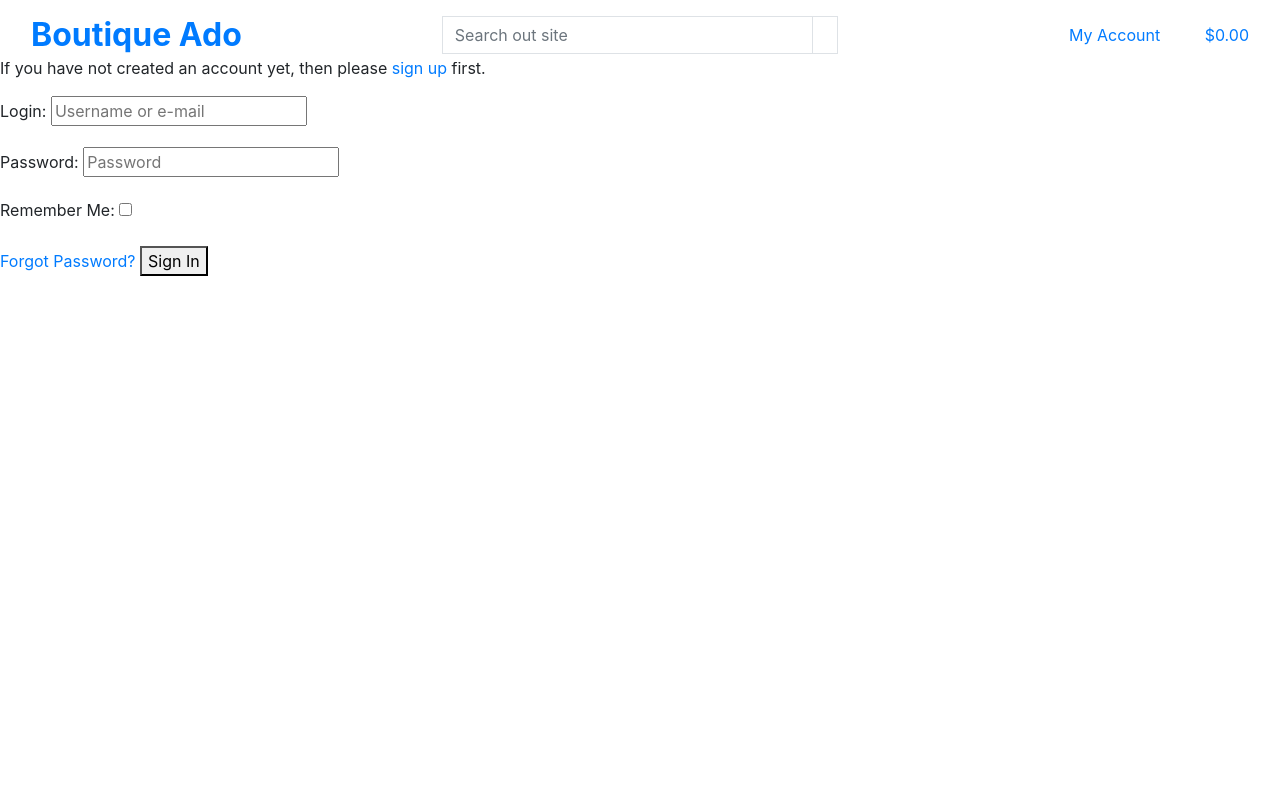
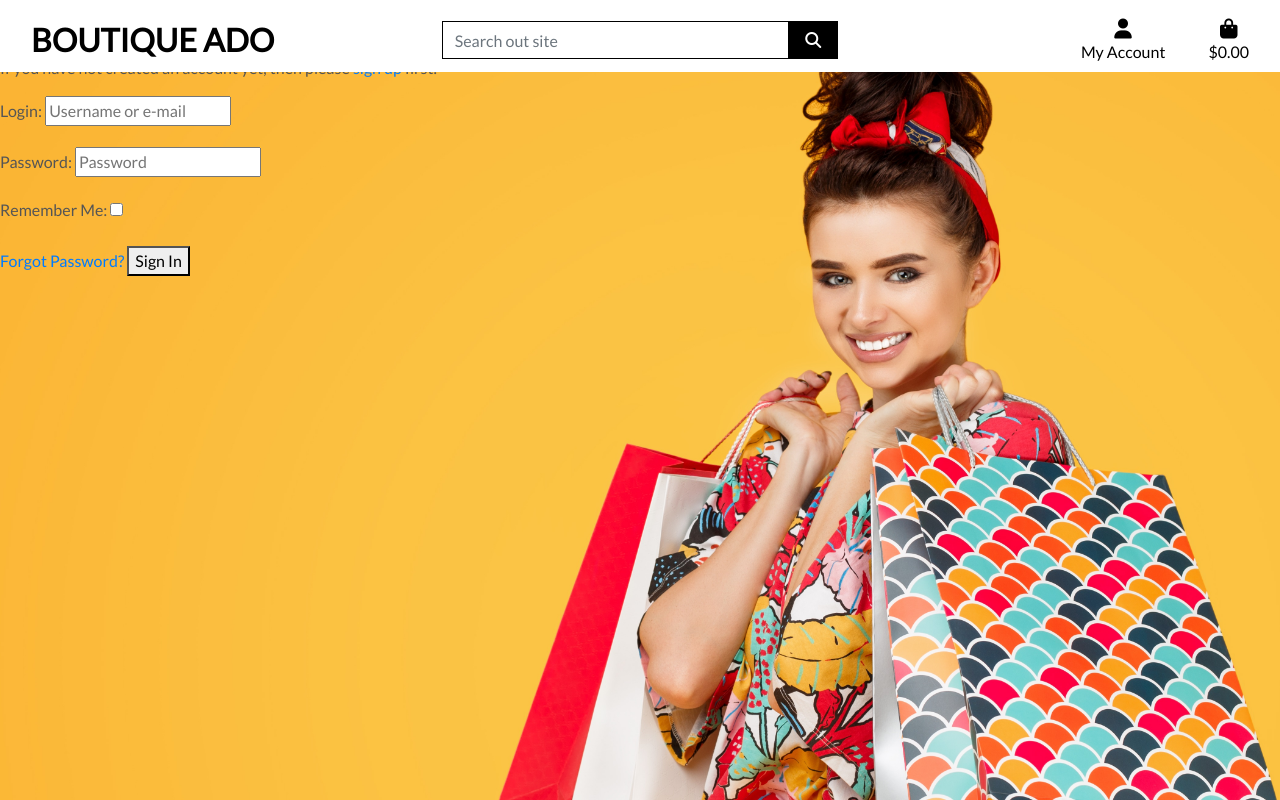
Before and after one commit to Darian-Frey/my_boutique, a Django app: page /accounts/login/ in a window 1280 px wide. Run offline with Django 3.2, Linux system fonts and the light colour scheme; some libraries are stand-ins or nearby versions.

Commit message:
completed home page header and css

```diff
--- a/my_boutique/settings.py
+++ b/my_boutique/settings.py
@@ -147,6 +147,10 @@ USE_TZ = True
 # https://docs.djangoproject.com/en/3.2/howto/static-files/
 
 STATIC_URL = '/static/'
+STATICFILES_DIRS = (os.path.join(BASE_DIR, 'static'),)
+
+MEDIA_URL = '/media/'
+MEDIA_ROOT = os.path.join(BASE_DIR, 'media')
 
 # Default primary key field type
 # https://docs.djangoproject.com/en/3.2/ref/settings/#default-auto-field
--- a/my_boutique/urls.py
+++ b/my_boutique/urls.py
@@ -15,9 +15,12 @@ Including another URLconf
 """
 from django.contrib import admin
 from django.urls import path, include
+from django.conf import settings
+from django.conf.urls.static import static
+
 
 urlpatterns = [
     path('admin/', admin.site.urls),
     path('accounts/', include('allauth.urls')),
     path('', include('home.urls')),
-]
+] + static(settings.MEDIA_URL, document_root=settings.MEDIA_ROOT)
--- a/templates/base.html
+++ b/templates/base.html
@@ -17,12 +17,17 @@
     {% block corecss %}
         <link rel="stylesheet" href="https://stackpath.bootstrapcdn.com/bootstrap/4.4.1/css/bootstrap.min.css"
             integrity="sha384-Vkoo8x4CGsO3+Hhxv8T/Q5PaXtkKtu6ug5TOeNV6gBiFeWPGFN9MuhOf23Q9Ifjh" crossorigin="anonymous">
+        <link rel="preconnect" href="https://fonts.googleapis.com"> <!-- Not in Tutorial-->
+        <link rel="preconnect" href="https://fonts.gstatic.com" crossorigin> <!-- Not in Tutorial-->
+        <link href="https://fonts.googleapis.com/css2?family=Lato&display=swap" rel="stylesheet">
+        <link rel="stylesheet" href="{% static 'css/base.css' %}">
     {% endblock %}
 
     {% block extra_css %}
     {% endblock %}
 
     {% block corejs %}
+        <script src="https://kit.fontawesome.com/807aa8c83d.js" crossorigin="anonymous"></script>
         <script src="https://code.jquery.com/jquery-3.4.1.slim.min.js"
             integrity="sha384-J6qa4849blE2+poT4WnyKhv5vZF5SrPo0iEjwBvKU7imGFAV0wwj1yYfoRSJoZ+n" crossorigin="anonymous">
         </script>
```
Also changed, not shown: media/homepage_background_cropped.jpg (added).
